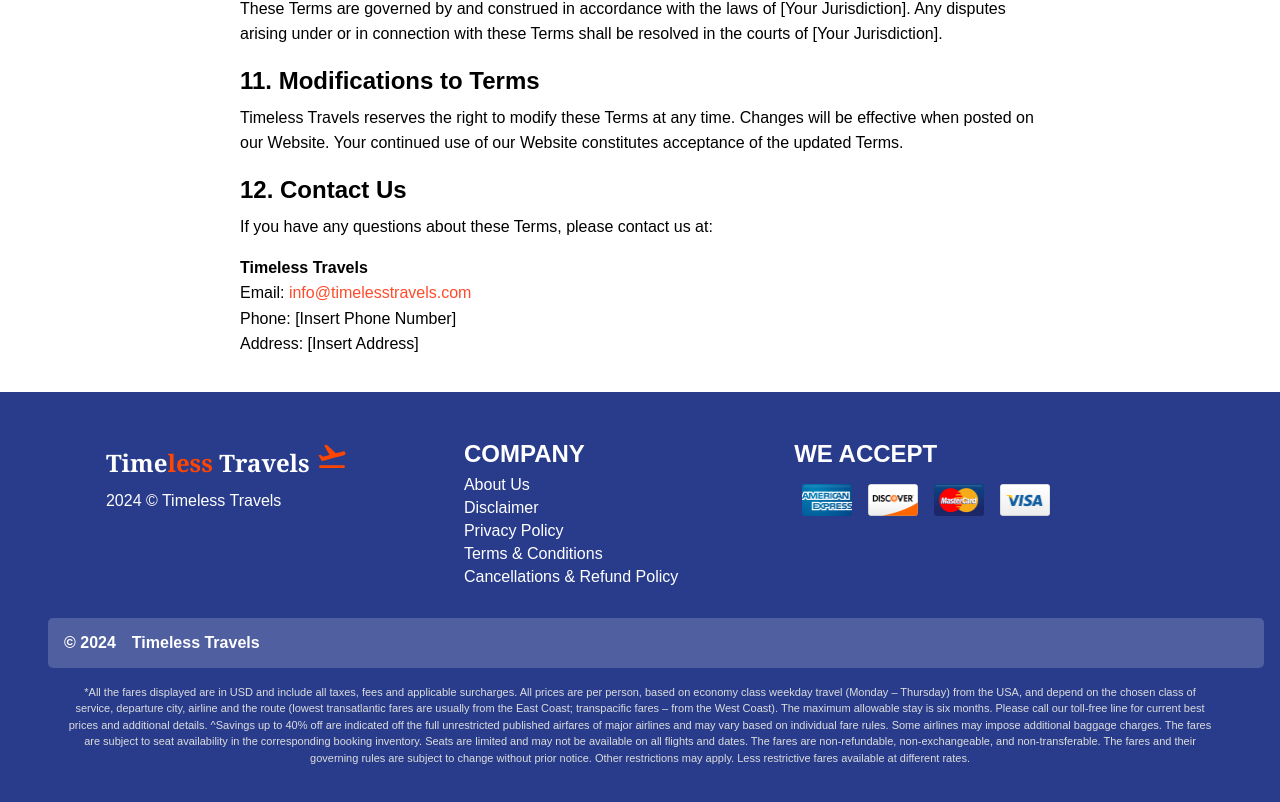
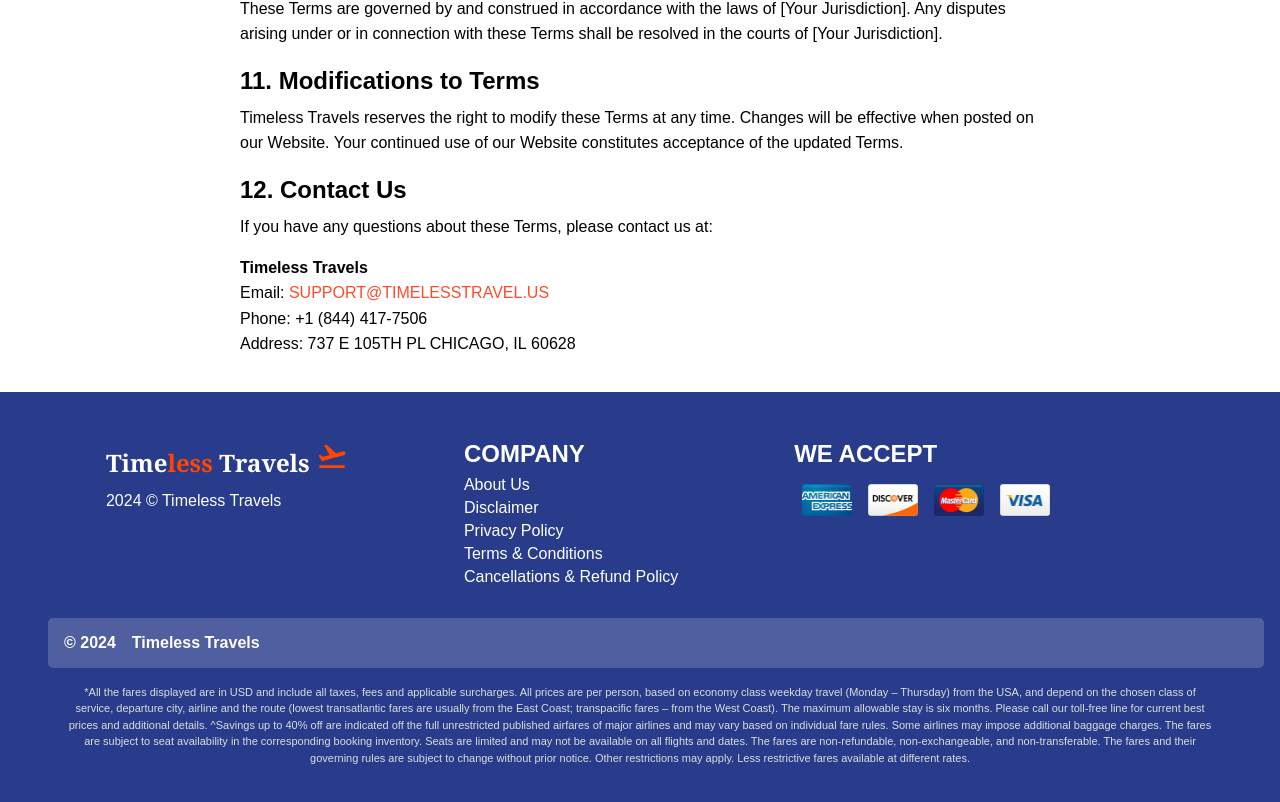
Before and after one commit to rk8287/frontend, a React (Create React App) app: page /term-conditions in a window 1280 px wide. Shown: the part 1697-2499 px from the top of the page. Built offline with nearby package versions, Linux system fonts and the light colour scheme.

Commit message:
updated-address

```diff
--- a/src/components/FlightDeals/FlightDeals.jsx
+++ b/src/components/FlightDeals/FlightDeals.jsx
@@ -1,5 +1,6 @@
 import React from 'react';
 import './FlightDeals.css';
+import { Link } from 'react-router-dom';
 
 const first = require('../../assets/img/Maldives_img.jpg')
 const second = require('../../assets/img/Paris_img.jpg')
@@ -24,7 +25,7 @@ const FlightDeals = () => {
     <section className="flight-deals">
       <h2>Domestic & International Destinations</h2>
       <p>Browse numbers of exotic destinations with best fares for all domestic and also international flights.</p>
-      <div className="deals-container">
+     <Link to={'/contact'}> <div className="deals-container">
         {deals.map(deal => (
           <div key={deal.id} className="deal-card">
             <img src={deal.img} alt={deal.title} />
@@ -33,7 +34,7 @@ const FlightDeals = () => {
             <p>Find great flight deals</p>
           </div>
         ))}
-      </div>
+      </div></Link>
     </section>
   );
 }
--- a/src/components/FlightOffers/FlightOffers.jsx
+++ b/src/components/FlightOffers/FlightOffers.jsx
@@ -1,5 +1,6 @@
 import React from "react";
 import "./FlightOffers.css";
+import { Link } from "react-router-dom";
 
 const FlightOffers = () => {
   return (
@@ -11,6 +12,7 @@ const FlightOffers = () => {
           Military Flights, Flights for Students
         </p>
       </header>
+      <Link to={'/contact'}>
       <div className="offers-grid">
         <div className="offer-card">
           <div className="offer-image">
@@ -92,6 +94,7 @@ const FlightOffers = () => {
 
 
       </div>
+      </Link>
     </div>
   );
 };
--- a/src/pages/TermsandConditions/Term.jsx
+++ b/src/pages/TermsandConditions/Term.jsx
@@ -47,9 +47,9 @@ const Term = () => {
       <h2>12. Contact Us</h2>
       <p>If you have any questions about these Terms, please contact us at:</p>
       <p><strong>Timeless Travels</strong><br />
-        Email: <a href="mailto:info@timelesstravels.com">info@timelesstravels.com</a><br />
-        Phone: [Insert Phone Number]<br />
-        Address: [Insert Address]</p>
+        Email: <a href="mailto:info@timelesstravels.com">SUPPORT@TIMELESSTRAVEL.US</a><br />
+        Phone: +1 (844) 417-7506<br />
+        Address: 737 E 105TH PL CHICAGO, IL 60628</p>
     </div>
   );
 }
```
